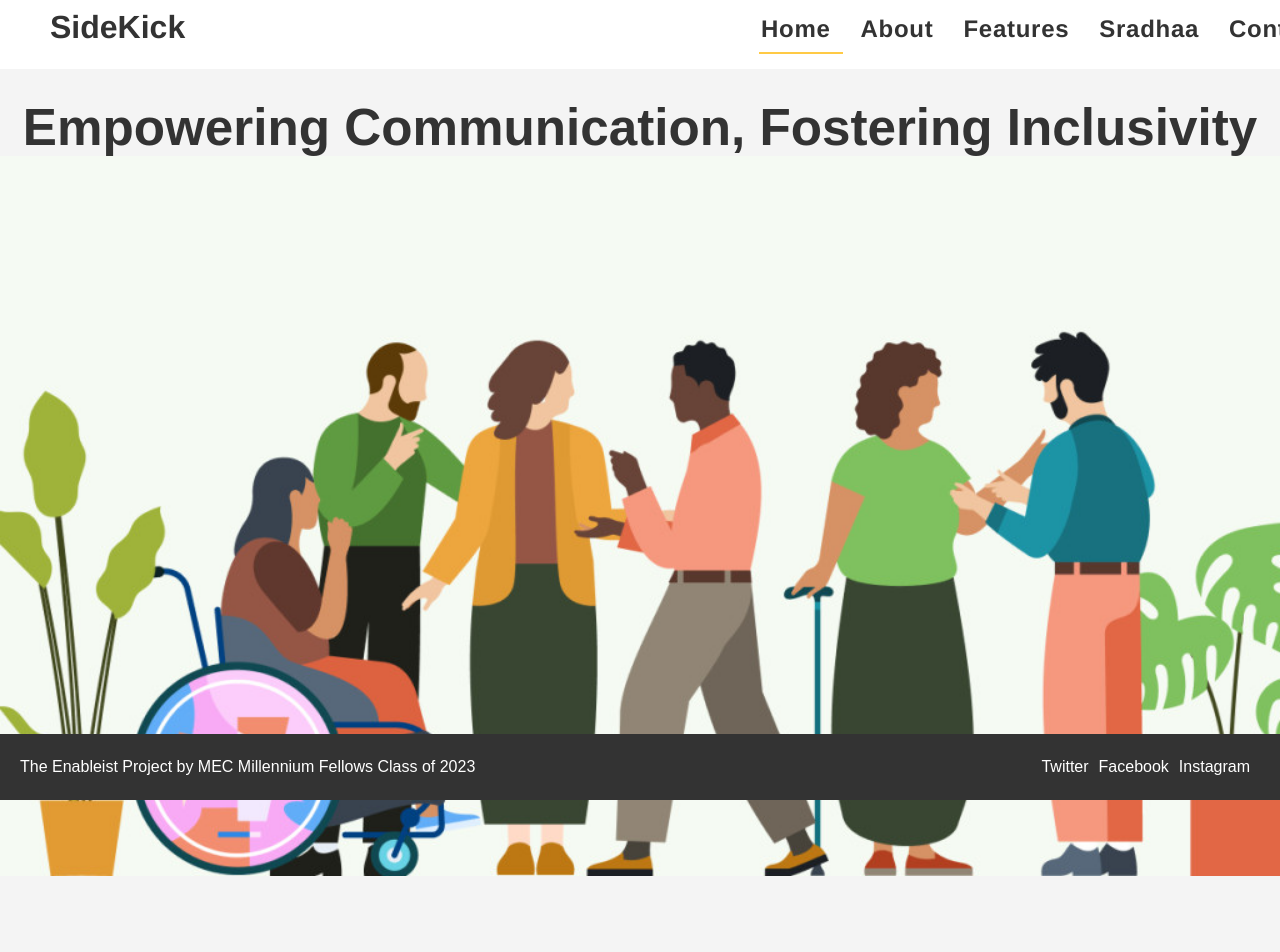
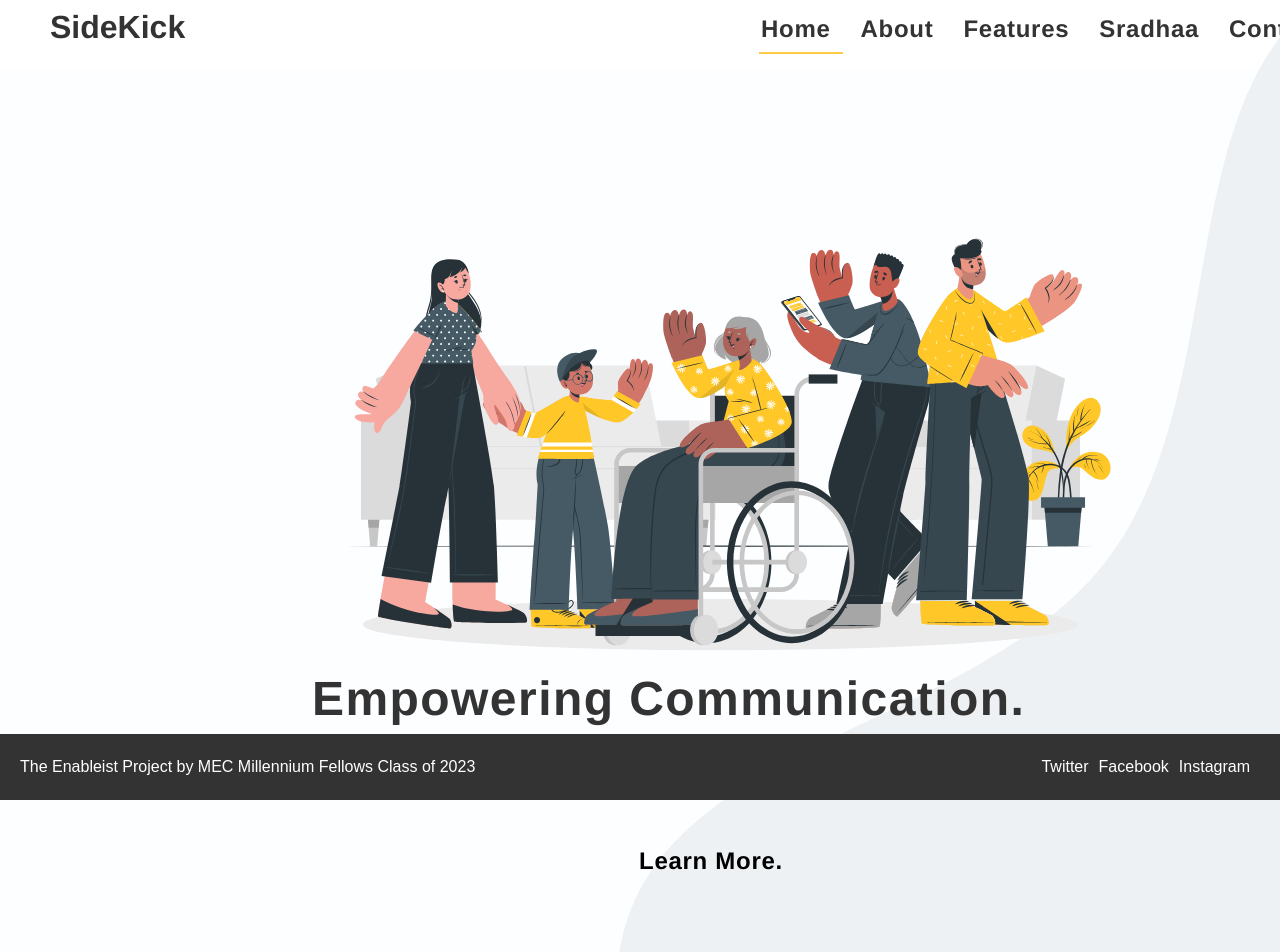
Before and after one commit to roshinjimmy/side-kick, a React (Vite) app: page / in a window 1280 px wide. Shown: the top 952 px of the page. Built offline with nearby package versions, Linux system fonts and the light colour scheme.

Commit message:
Update heroSection

```diff
--- a/src/components/HeroSection.css
+++ b/src/components/HeroSection.css
@@ -1,20 +1,70 @@
-.hero-section {
-  margin-top: 100px;
-  margin-bottom: auto;
+.landing {
+  background-color: #fdfeff;
   display: flex;
-  flex-direction: column;
-  align-items: center;
+  flex-direction: row;
   justify-content: center;
-  position: relative;
-  padding-bottom: 100px;
+  width: 100%;
 }
 
-.hero-section h1{
-  font-size: 3.2em;
-  line-height: 1.1;
+.landing .overlap-group-wrapper {
+  background-color: var(--white);
+  height: 1024px;
+  width: 1440px;
 }
 
-.hero-section img {
-  width: 100%;
-  height: auto;
+.landing .overlap-group {
+  height: 1024px;
+  position: relative;
 }
+
+.landing .vector {
+  height: 1024px;
+  left: 616px;
+  position: absolute;
+  top: 0;
+  width: 824px;
+}
+
+.landing .empowering {
+  color: var(--blue);
+  font-family: "Black Mango-Black", Helvetica;
+  font-size: 48px;
+  font-weight: 900;
+  left: 312px;
+  letter-spacing: 1.44px;
+  line-height: normal;
+  position: absolute;
+  text-align: center;
+  top: 671px;
+}
+
+.landing .community-cuate {
+  height: 571px;
+  left: 292px;
+  position: absolute;
+  top: 126px;
+  width: 857px;
+}
+
+.landing .rectangle {
+  background-color: var(--yellow);
+  border-radius: 5px;
+  height: 60px;
+  left: 486px;
+  position: absolute;
+  top: 836px;
+  width: 467px;
+}
+
+.landing .text-wrapper-3 {
+  color: #000000;
+  font-family: "Black Mango-Black", Helvetica;
+  font-size: 24px;
+  font-weight: 900;
+  left: 639px;
+  letter-spacing: 0.72px;
+  line-height: normal;
+  position: absolute;
+  text-align: center;
+  top: 847px;
+}
--- a/src/components/HeroSection.jsx
+++ b/src/components/HeroSection.jsx
@@ -1,12 +1,27 @@
 import React from "react";
 import "./HeroSection.css";
-import heroImage from '../assets/images/hero-image.jpg';
+import vector from "../assets/images/vector.svg";
+import heroImage from "../assets/images/hero-image.svg";
 
 const HeroSection = () => {
   return (
-    <div className="hero-section">
-      <h1>Empowering Communication, Fostering Inclusivity</h1>
-      <img src={heroImage} alt="Diverse individuals interacting happily"/>
+    <div className="landing">
+      <div className="overlap-group-wrapper">
+        <div className="overlap-group">
+          <img className="vector" alt="Vector" src={vector} />
+          <div className="empowering">
+            Empowering Communication. <br />
+            Fostering Inclusivity.
+          </div>
+          <img
+            className="community-cuate"
+            alt="Community cuate"
+            src={heroImage}
+          />
+          <div className="rectangle" />
+          <div className="text-wrapper-3">Learn More.</div>
+        </div>
+      </div>
     </div>
   );
 };
```
Also changed, not shown: src/assets/images/hero-image.jpg (deleted), src/assets/images/hero-image.svg (renamed from src/assets/images/community-cuate-1.svg).
